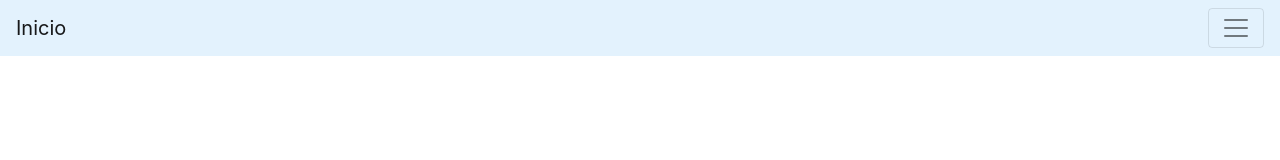
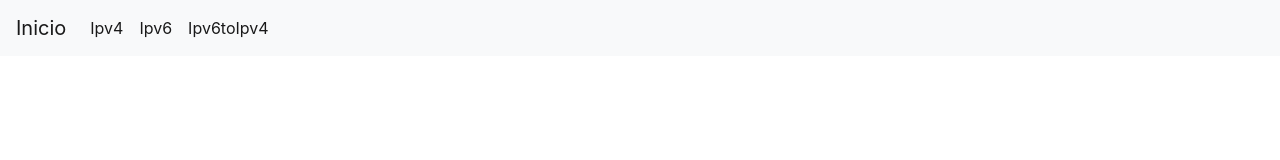
Before and after one commit to MarioGS7/Project0, a plain HTML site: page index.html in a window 1280 px wide. Drawn offline with nearby package versions, Linux system fonts and the light colour scheme.

Commit message:
Project0

```diff
--- a/index.html
+++ b/index.html
@@ -2,13 +2,21 @@
 
 <html>
     <head>
+
+        <meta name="viewport" content="width=device-width, initial-scale=1, shrink-to-fit=no">
 
         <link rel="stylesheet" href="https://cdn.jsdelivr.net/npm/bootstrap@4.6.0/dist/css/bootstrap.min.css" integrity="sha384-B0vP5xmATw1+K9KRQjQERJvTumQW0nPEzvF6L/Z6nronJ3oUOFUFpCjEUQouq2+l" crossorigin="anonymous">
 
         <title>Homepage</title>
     </head>
     <body>
-        <nav class="navbar navbar-light" style="background-color: #e3f2fd;">
+
+        <script src="https://code.jquery.com/jquery-3.5.1.slim.min.js" integrity="sha384-DfXdz2htPH0lsSSs5nCTpuj/zy4C+OGpamoFVy38MVBnE+IbbVYUew+OrCXaRkfj" crossorigin="anonymous"></script>
+        <script src="https://cdn.jsdelivr.net/npm/bootstrap@4.6.0/dist/js/bootstrap.bundle.min.js" integrity="sha384-Piv4xVNRyMGpqkS2by6br4gNJ7DXjqk09RmUpJ8jgGtD7zP9yug3goQfGII0yAns" crossorigin="anonymous"></script>
+
+
+
+        <nav class="navbar navbar-expand-lg navbar-light bg-light">
 
 
             <a class="navbar-brand" href="index.html">Inicio</a>
@@ -18,15 +26,15 @@
               <div class="collapse navbar-collapse" id="navbarNav">
               <ul class="navbar-nav">
                 <li class="nav-item active">
-                  <a class="nav-link" href="ipv4.html">Ipv4 <span class="sr-only">(current)</span></a>
+                  <a class="nav-link" href="ipv4.html">Ipv4</a>
                 </li>
 
                 <li class="nav-item active">
-                  <a class="nav-link" href="ipv6.html">Ipv6 <span class="sr-only">(current)</span></a>
+                  <a class="nav-link" href="ipv6.html">Ipv6</a>
                 </li>
 
                 <li class="nav-item active">
-                  <a class="nav-link" href="ipv6toipv4.html">Ipv6toIpv4 <span class="sr-only">(current)</span></a>
+                  <a class="nav-link" href="ipv6toipv4.html">Ipv6toIpv4</a>
                 </li>
                 </ul>
 
```
